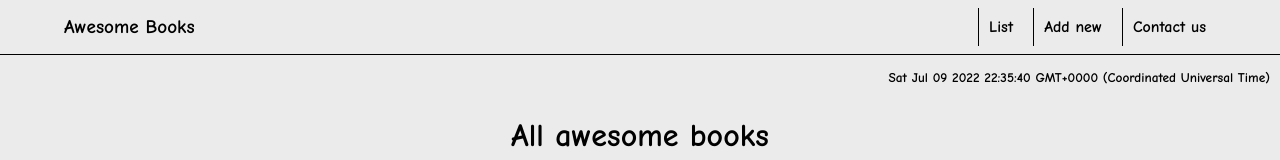
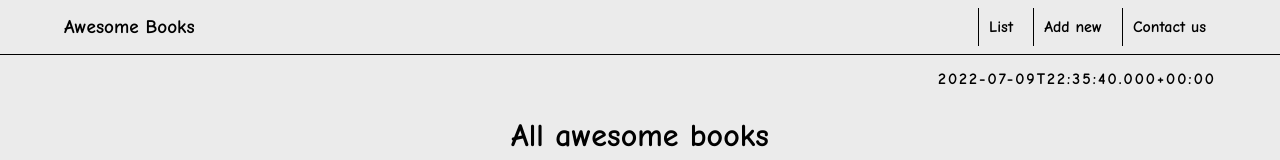
Before and after one commit to Hannziegel/books, a website with bundled scripts: page index.html in a window 1280 px wide. Shown: the top 160 px of the page. Built offline with nearby package versions, Linux system fonts and the light colour scheme.

Commit message:
Fix Linters

```diff
--- a/index.css
+++ b/index.css
@@ -155,8 +155,8 @@ main {
 }
 
 .bookInfoContainer {
- display: flex;
- gap: 12px;
+  display: flex;
+  gap: 12px;
 }
 
 /* --== Add new book ==-- */
@@ -208,7 +208,8 @@ footer {
 #date {
   position: absolute;
   top: 70px;
-  right: 10px;
+  right: 5vw;
   text-align: right;
-  font-size: smaller;
+  font-size: medium;
+  letter-spacing: 2px;
 }
--- a/index.js
+++ b/index.js
@@ -66,8 +66,8 @@ const createBooksListHtml = () => {
   });
 };
 
-// Add data
-document.getElementById('date').textContent = Date();
+// Add date time
+document.getElementById('date').textContent = DateTime.now();
 
 /* ----------========== WHEN PAGE IS LOAD PAGE GET LOCALSTORAGE ==========---------- */
 
--- a/package.json
+++ b/package.json
@@ -3,9 +3,9 @@
   "version": "1.0.0",
   "description": "",
   "main": "index.js",
-  "type": "module",
   "scripts": {
-    "test": "echo \"Error: no test specified\" && exit 1"
+    "test": "echo \"Error: no test specified\" && exit 1",
+    "type": "module"
   },
   "repository": {
     "type": "git",
```
